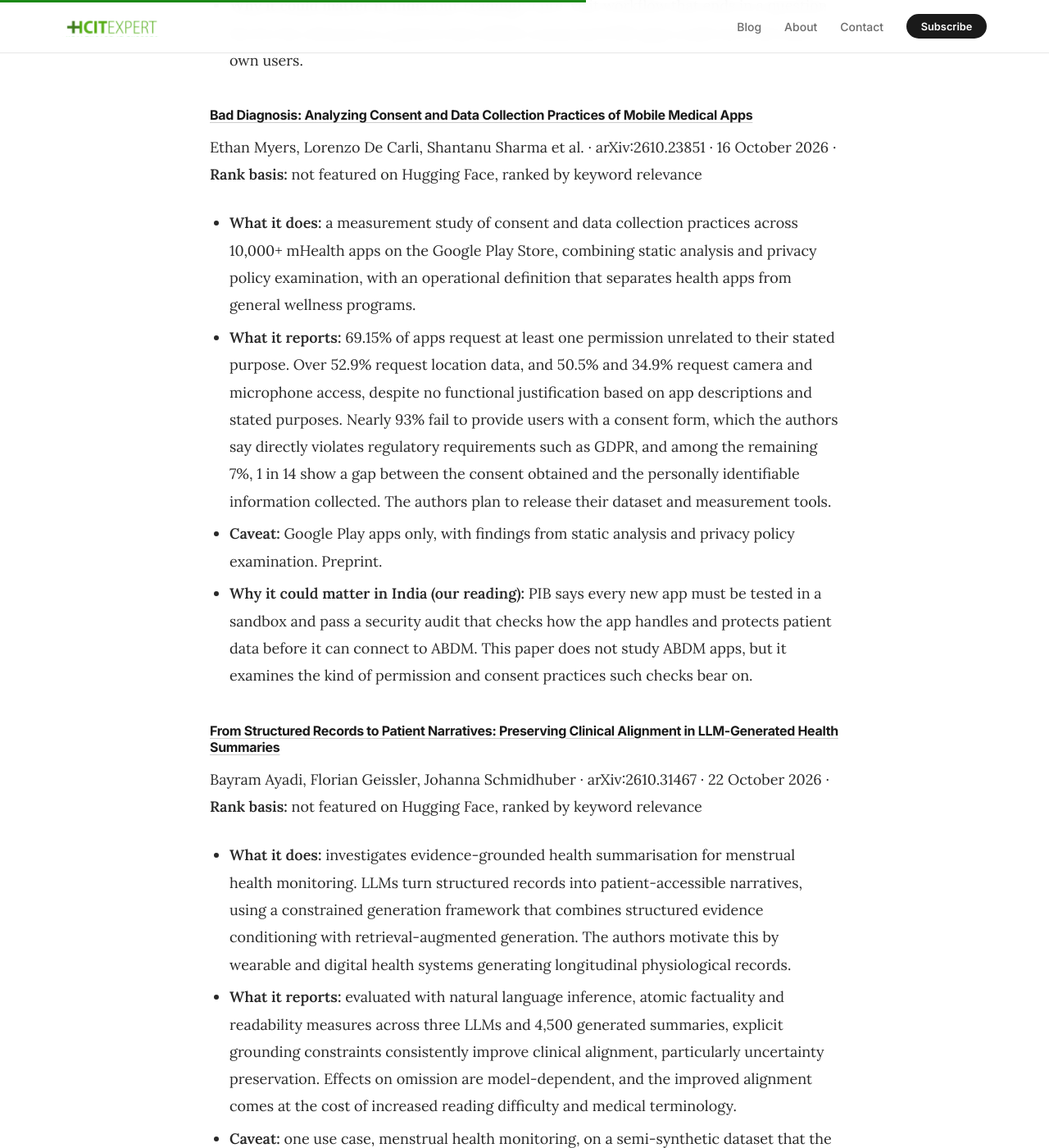
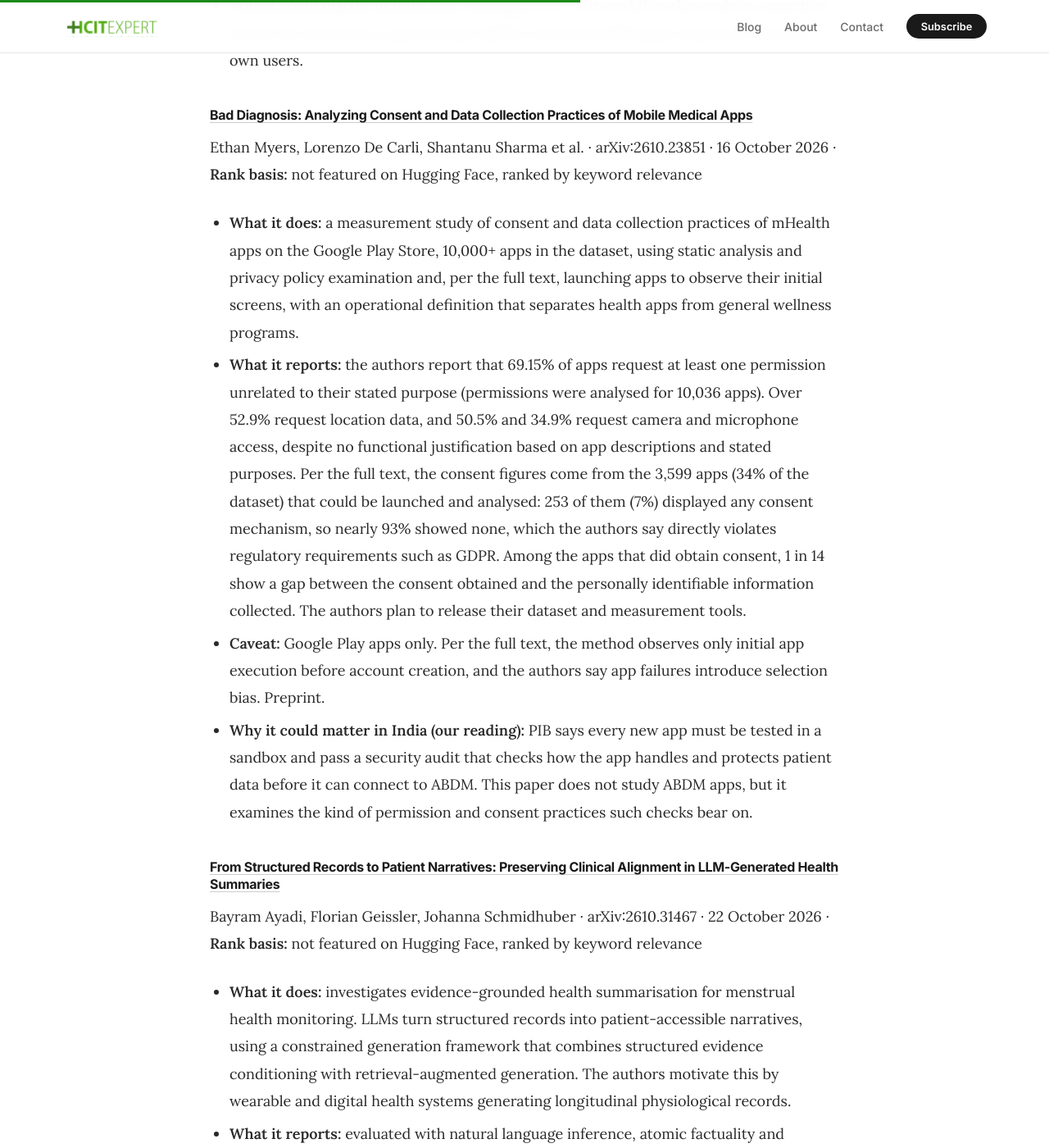
Before and after one commit to msharmas-yajur/hcitexpert-com, a Jekyll site: the page built from _posts/2026-11-15-the-research-radar-issue-001-ten-digital-health-preprints-november-2026.md, in a window 1280 px wide and 1400 px high, scrolled down 9573 px. Shown: the whole window at 82% size. Built offline with Jekyll 4.4.1, drawn with Linux system fonts in a browser that asks for light colours; some of the changed text lies outside the part shown.

Commit message:
fix: app-privacy paper entry from full text; operator or government wording
- 2610.23851: consent figures come from the 3,599 apps that could be launched; method sees only
  initial execution; selection bias per the authors; permissions analysed for 10,036 apps
- 'operators' or governments' own pages' throughout (PIB is not Aarogya Setu's operator)
- preprint notice and FAQ 2 say where caveats come from the full text; runbook notice wording

Restart checker pass 2 in progress; not merged.

Co-Authored-By: Claude Sonnet 5.5 <noreply@anthropic.com>
Claude-Session: https://claude.ai/code/session_013kodvpn1aXpbMMUpAaKEq4

```diff
--- a/_posts/2026-11-15-the-research-radar-issue-001-ten-digital-health-preprints-november-2026.md
+++ b/_posts/2026-11-15-the-research-radar-issue-001-ten-digital-health-preprints-november-2026.md
@@ -90,7 +90,7 @@ faq:
   - q: "How were these ten papers chosen?"
     a: "A script pooled arXiv preprints submitted between 1 and 15 November 2026 in AI, machine learning, vision, language, HCI, signal processing, statistics, medical physics and a few related categories, added papers featured on Hugging Face daily papers, and kept those with enough distinct health terms. That left 194 in scope from a pool of 665. Papers were ranked by Hugging Face upvotes, and papers not featured there ranked after them by keyword relevance. Six of the ten here were ranked by upvotes and four by the keyword fallback. One candidate was skipped after reading because it was about biomedical research agents rather than digital health or clinical care."
   - q: "Are these papers peer reviewed?"
-    a: "They are arXiv preprints. For eight of the ten, the arXiv record gives no peer-review status, so we cannot say whether they have been reviewed. Two note acceptance in their arXiv comments (NPCBench at the NeurIPS 2026 Evaluations and Datasets Track, and tEHR in Proceedings of Machine Learning Research, volume 346), but we read only the preprint abstracts, and results can change. Everything described here is what the authors report in their own abstracts. None of it is clinical guidance, and none of it establishes that a tool is safe or effective in a clinic."
+    a: "They are arXiv preprints. For eight of the ten, the arXiv record gives no peer-review status, so we cannot say whether they have been reviewed. Two note acceptance in their arXiv comments (NPCBench at the NeurIPS 2026 Evaluations and Datasets Track, and tEHR in Proceedings of Machine Learning Research, volume 346), but we read only the preprint abstracts, and results can change. Everything described here is what the authors report in their own abstracts, apart from the spotlight caveats marked as coming from the full text. None of it is clinical guidance, and none of it establishes that a tool is safe or effective in a clinic."
   - q: "How were the personal health records papers and apps chosen?"
     a: "The three papers came from a second shortlist run over a 90 day window (17 August to 15 November 2026) for papers mentioning personal health records, patient portals or health apps, ranked the same way as the main ten. None of the nine in-scope papers was featured on Hugging Face daily papers, so all were ranked by keyword relevance. The three apps are not a popularity or download ranking. They are one PHR or health-record app each from India, the Middle East and the US, the three markets we are tracking in the near term, each with a recent update or announcement on the operator's or government's own pages in 2026, described only from those pages. We have not tested the apps."
   - q: "Does a higher Hugging Face upvote count mean a better paper?"
@@ -107,11 +107,11 @@ faq:
 - One benchmark (NPCBench) reports a **composition gap**: strong performance on individual tasks does not ensure jointly correct diagnostic and care answers for the same patient.
 - **Three EHR papers take three angles**: what the record actually encodes, how clinicians used a record-search assistant in one health system, and how a language model can be adapted to EHR event text.
 - **TransXplainRRG and Mixed Signals flag their own limits.** TransXplainRRG describes its radiologist evaluation of 100 reports as preliminary, and the Mixed Signals authors say their approach needs further investigation before practical use.
-- **A personal health records spotlight**: three preprints on PHRs and health apps, and three live PHR or health-record apps, one each from India (Aarogya Setu 2.0), the Middle East (Sehhaty, Saudi Arabia) and the US (Google Health app), each described from its operator's own pages.
+- **A personal health records spotlight**: three preprints on PHRs and health apps, and three live PHR or health-record apps, one each from India (Aarogya Setu 2.0), the Middle East (Sehhaty, Saudi Arabia) and the US (Google Health app), each described from its operator's or government's own pages.
 
 > **Updated 15 November 2026.** The method note that opened this issue now sits at the end, under "How this issue was made", and the personal health records spotlight is new. The patterns section is unchanged, and the ten papers are unchanged apart from one caveat wording fix (Neuro-VL). The front matter, tagline, numbering note, FAQ, "In this issue" and sign-off were updated to match.
 
-**Preprint notice.** These are arXiv preprints. They have not necessarily been peer reviewed, and results may change. We report what the authors state in their abstracts. None of this is clinical guidance.
+**Preprint notice.** These are arXiv preprints. They have not necessarily been peer reviewed, and results may change. We report what the authors state in their abstracts and, where marked, in their full texts. None of this is clinical guidance.
 
 ## The ten papers
 
@@ -234,9 +234,9 @@ Xincheng Tan, Matthew Thompson, Xiang Ji et al. · arXiv:2610.41437 · 30 Octobe
 
 Ethan Myers, Lorenzo De Carli, Shantanu Sharma et al. · arXiv:2610.23851 · 16 October 2026 · **Rank basis:** not featured on Hugging Face, ranked by keyword relevance
 
-- **What it does:** a measurement study of consent and data collection practices across 10,000+ mHealth apps on the Google Play Store, combining static analysis and privacy policy examination, with an operational definition that separates health apps from general wellness programs.
-- **What it reports:** 69.15% of apps request at least one permission unrelated to their stated purpose. Over 52.9% request location data, and 50.5% and 34.9% request camera and microphone access, despite no functional justification based on app descriptions and stated purposes. Nearly 93% fail to provide users with a consent form, which the authors say directly violates regulatory requirements such as GDPR, and among the remaining 7%, 1 in 14 show a gap between the consent obtained and the personally identifiable information collected. The authors plan to release their dataset and measurement tools.
-- **Caveat:** Google Play apps only, with findings from static analysis and privacy policy examination. Preprint.
+- **What it does:** a measurement study of consent and data collection practices of mHealth apps on the Google Play Store, 10,000+ apps in the dataset, using static analysis and privacy policy examination and, per the full text, launching apps to observe their initial screens, with an operational definition that separates health apps from general wellness programs.
+- **What it reports:** the authors report that 69.15% of apps request at least one permission unrelated to their stated purpose (permissions were analysed for 10,036 apps). Over 52.9% request location data, and 50.5% and 34.9% request camera and microphone access, despite no functional justification based on app descriptions and stated purposes. Per the full text, the consent figures come from the 3,599 apps (34% of the dataset) that could be launched and analysed: 253 of them (7%) displayed any consent mechanism, so nearly 93% showed none, which the authors say directly violates regulatory requirements such as GDPR. Among the apps that did obtain consent, 1 in 14 show a gap between the consent obtained and the personally identifiable information collected. The authors plan to release their dataset and measurement tools.
+- **Caveat:** Google Play apps only. Per the full text, the method observes only initial app execution before account creation, and the authors say app failures introduce selection bias. Preprint.
 - **Why it could matter in India (our reading):** PIB says every new app must be tested in a sandbox and pass a security audit that checks how the app handles and protects patient data before it can connect to ABDM. This paper does not study ABDM apps, but it examines the kind of permission and consent practices such checks bear on.
 
 #### [From Structured Records to Patient Narratives: Preserving Clinical Alignment in LLM-Generated Health Summaries](https://arxiv.org/abs/2610.31467)
```
Also changed, not shown: other parts of _posts/2026-11-15-the-research-radar-issue-001-ten-digital-health-preprints-november-2026.md (+4 -4 lines), scripts/research-radar-runbook.md (+2 -1 lines).
